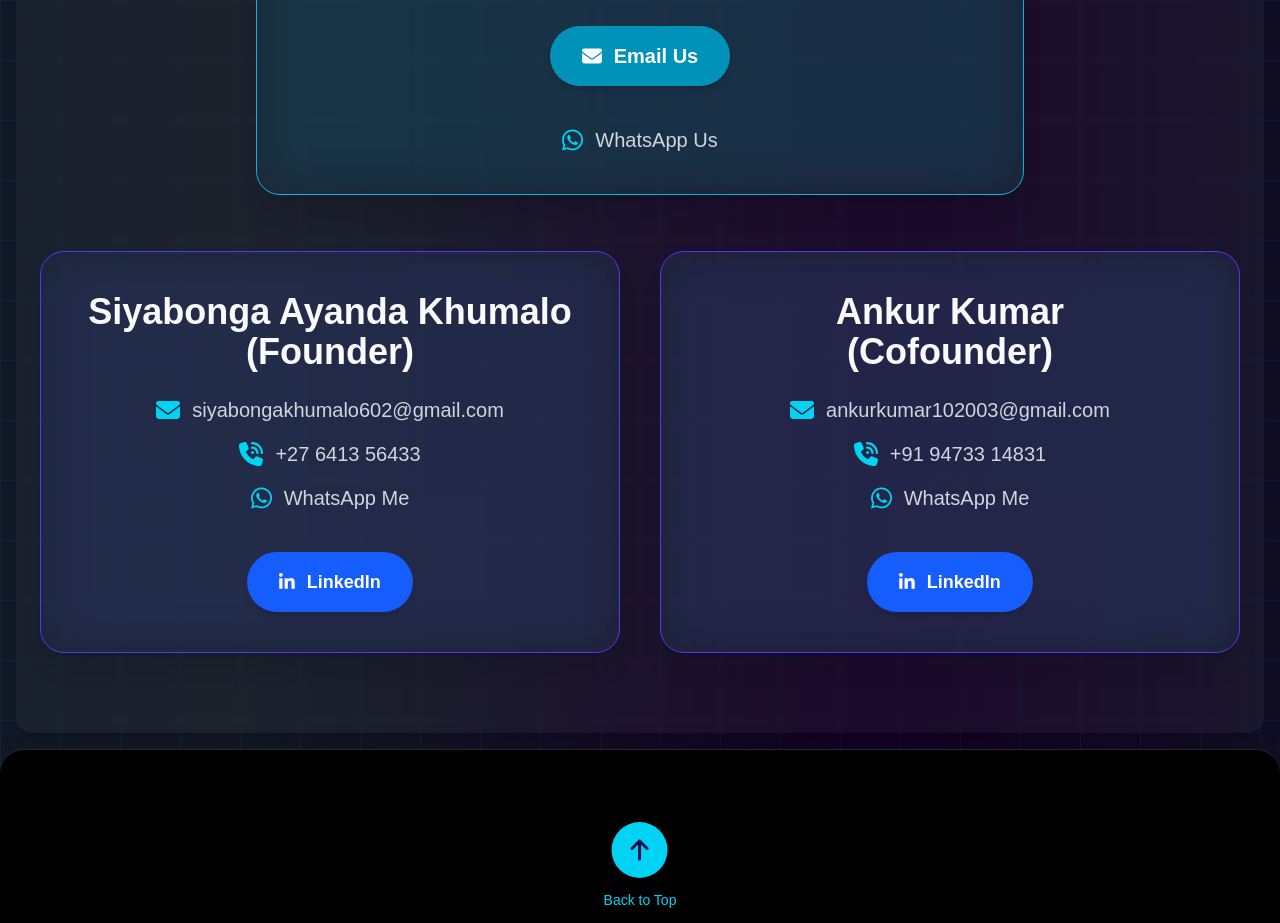
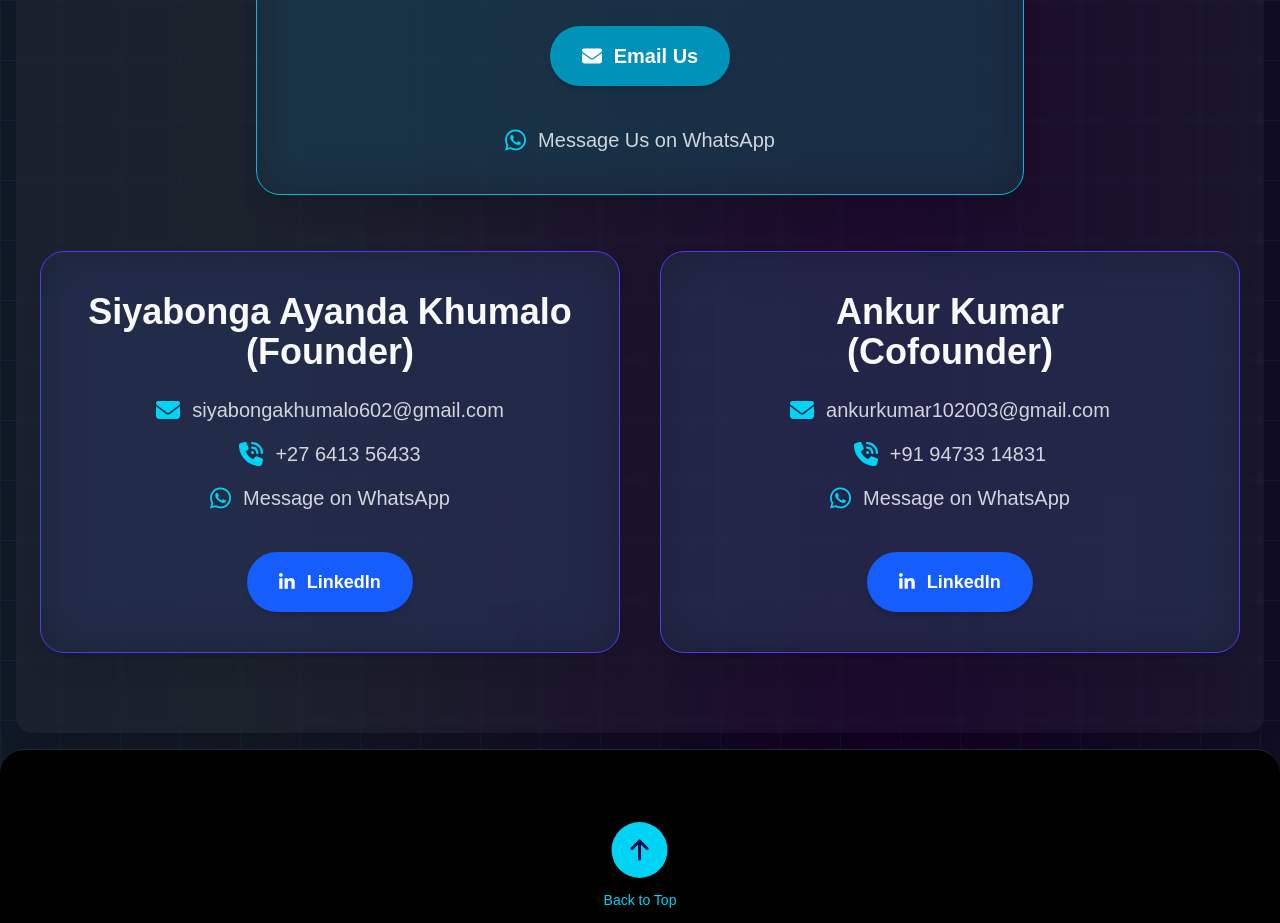
Before and after one commit to nazlul/localconnectai, a Next.js app: page / in a window 1280 px wide. Shown: the part 6300-7223 px from the top of the page. Built offline with nearby package versions, Linux system fonts and the light colour scheme.

Commit message:
fixed mail

```diff
--- a/src/components/Contact.tsx
+++ b/src/components/Contact.tsx
@@ -88,7 +88,7 @@
                 please reach out via our general contact email.
               </p>
               <a
-                href="mailto:info@localconnectai.com"
+                href="https://mail.google.com/mail/?view=cm&fs=1&to=info@localconnectai.com"
                 target="_blank"
                 rel="noopener noreferrer"
                 className="inline-flex items-center justify-center bg-cyan-600 hover:bg-cyan-700 text-white font-bold py-4 px-8 rounded-full text-xl transition duration-300 shadow-md"
@@ -103,7 +103,7 @@
                   rel="noopener noreferrer"
                   className="hover:text-cyan-400 transition"
                 >
-                  WhatsApp Us
+                  Message Us on WhatsApp
                 </a>
               </p>
             </div>
@@ -145,7 +145,7 @@
                     rel="noopener noreferrer"
                     className="hover:text-cyan-400 transition"
                   >
-                    WhatsApp Me
+                    Message on WhatsApp
                   </a>
                 </p>
                 <a
@@ -194,7 +194,7 @@
                     rel="noopener noreferrer"
                     className="hover:text-cyan-400 transition"
                   >
-                    WhatsApp Me
+                    Message on WhatsApp
                   </a>
                 </p>
                 <a
```
